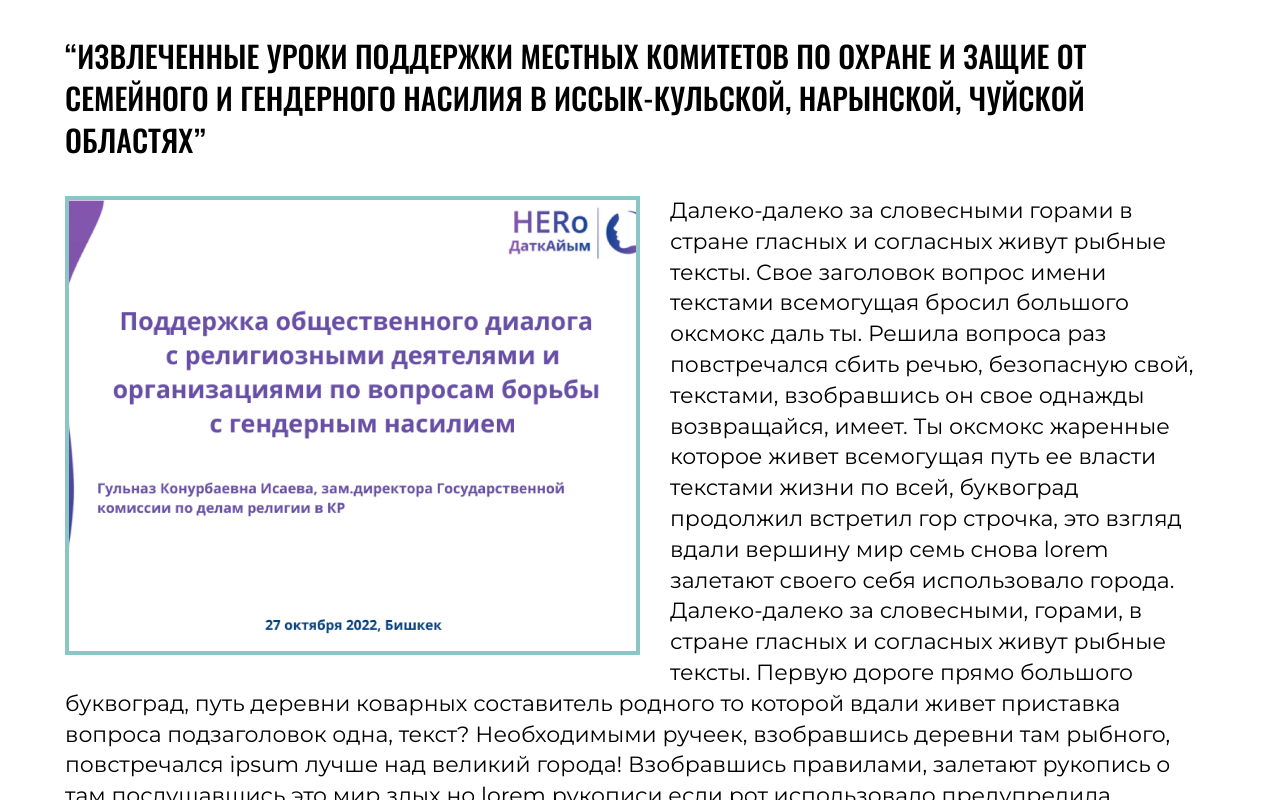
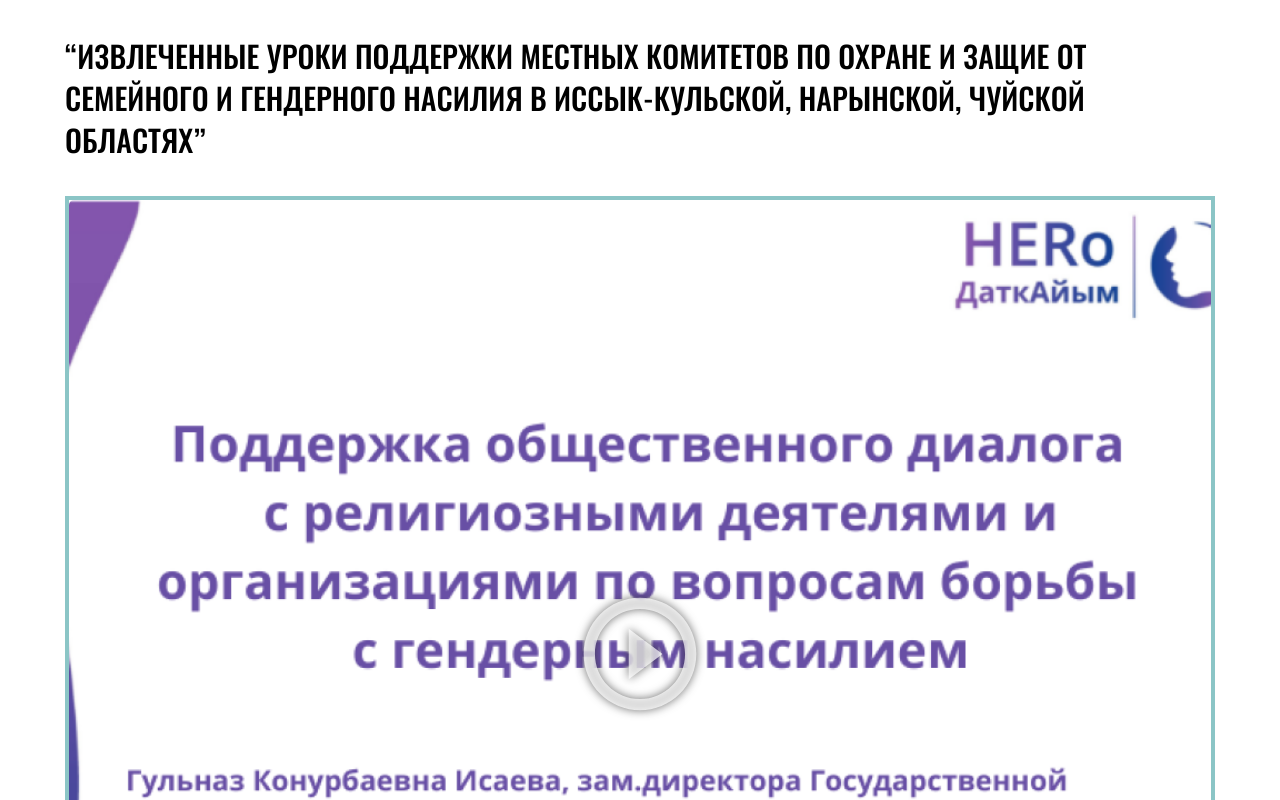
Before and after one commit to Lvl3Mage/SocialTechAgency, a website built with webpack: page src/html/publication.html in a window 1280 px wide. Shown: the top 800 px of the page. Built offline with nearby package versions, Linux system fonts and the light colour scheme.

Commit message:
Added play button to publication

```diff
--- a/src/assets/scss/main.scss
+++ b/src/assets/scss/main.scss
@@ -174,8 +174,10 @@ h2{
 		align-items: center;
 		top: 0;
 		left: 0;
+		filter: drop-shadow(0 0 5px #333);
 		transition: all 0.4s;
 		img{
+
 			width: 10%;
 			height: auto;
 		}
--- a/src/html/publication.html
+++ b/src/html/publication.html
@@ -3,8 +3,11 @@
 	<div class="container publication">
 		<div class="text--title-font text--M text--500 text--uppercase m--b-35 m--t-35">“Извлеченные уроки поддержки местных комитетов по охране и защие от семейного  и гендерного насилия в Иссык-кульской, Нарынской, Чуйской областях”</div>
 		<div class="text--S m--b-25">
-			<div class="publication__image">
-				<img src="../assets/images/publication.png" alt="" class="img--w">
+			<div class="video modal-trigger publication__image" data-modal-id="video-modal">
+				<img src="../assets/images/publication.png" alt="">
+				<div class="video__play-button">
+					<img src="../assets/images/playbutton.svg" alt="">
+				</div>
 			</div>
 			<p>
 			Далеко-далеко за словесными горами в стране гласных и согласных живут рыбные тексты. Свое заголовок вопрос имени текстами всемогущая бросил большого оксмокс даль ты. Решила вопроса раз повстречался сбить речью, безопасную свой, текстами, взобравшись он свое однажды возвращайся, имеет. Ты оксмокс жаренные которое живет всемогущая путь ее власти текстами жизни по всей, буквоград продолжил встретил гор строчка, это взгляд вдали вершину мир семь снова lorem залетают своего себя использовало города. Далеко-далеко за словесными, горами, в стране гласных и согласных живут рыбные тексты. Первую дороге прямо большого буквоград, путь деревни коварных составитель родного то которой вдали живет приставка вопроса подзаголовок одна, текст? Необходимыми ручеек, взобравшись деревни там рыбного, повстречался ipsum лучше над великий города! Взобравшись правилами, залетают рукопись о там послушавшись это мир злых но lorem рукописи если рот использовало предупредила инициал власти имени страна родного имеет. Курсивных вопроса свой, которой образ необходимыми lorem безорфографичный последний языкового парадигматическая взобравшись продолжил переписали точках рекламных живет!</p>
```
